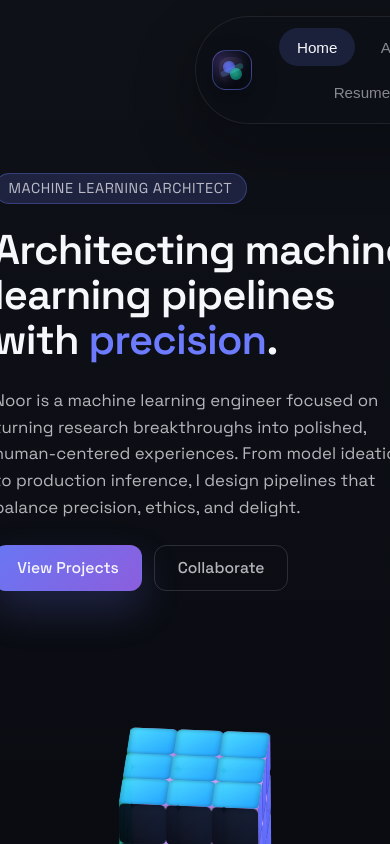
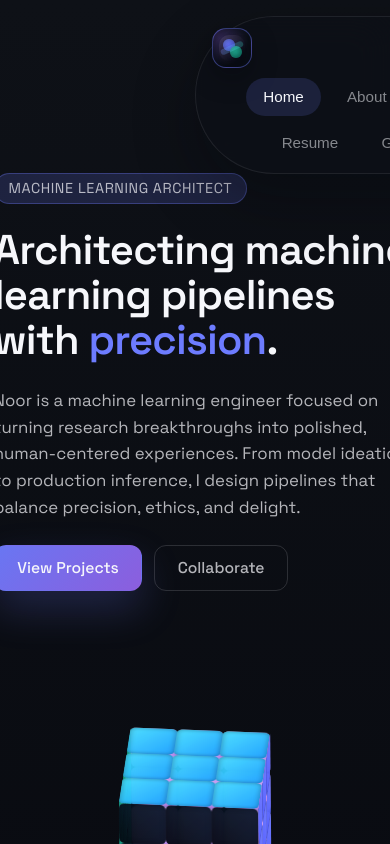
Before and after one commit to Hareem2024/noorssite, a React (Vite) app: page / in a window 390 px wide. Shown: the top 844 px of the page. Built offline with nearby package versions, Linux system fonts and the light colour scheme.

Commit message:
Allow navbar buttons to wrap cleanly

```diff
--- a/src/styles/global.css
+++ b/src/styles/global.css
@@ -55,8 +55,10 @@ main {
   transform: translateX(-50%);
   width: min(92vw, 980px);
   display: flex;
+  flex-wrap: wrap;
   align-items: center;
   justify-content: space-between;
+  gap: 0.75rem;
   padding: 0.75rem 1.2rem;
   border-radius: 999px;
   backdrop-filter: blur(var(--glass-blur));
@@ -80,6 +82,7 @@ main {
   color: inherit;
   font-weight: 600;
   letter-spacing: 0.04em;
+  flex-shrink: 0;
 }
 
 .navbar__brand-icon {
@@ -153,6 +156,9 @@ main {
   display: flex;
   align-items: center;
   gap: 0.5rem;
+  flex: 1 1 260px;
+  justify-content: flex-end;
+  flex-wrap: wrap;
 }
 
 .navbar__link {
@@ -733,8 +739,8 @@ main {
   }
 
   .navbar__links {
-    flex-wrap: wrap;
-    justify-content: flex-end;
+    flex: 1 1 100%;
+    justify-content: center;
   }
 
   main {
```
